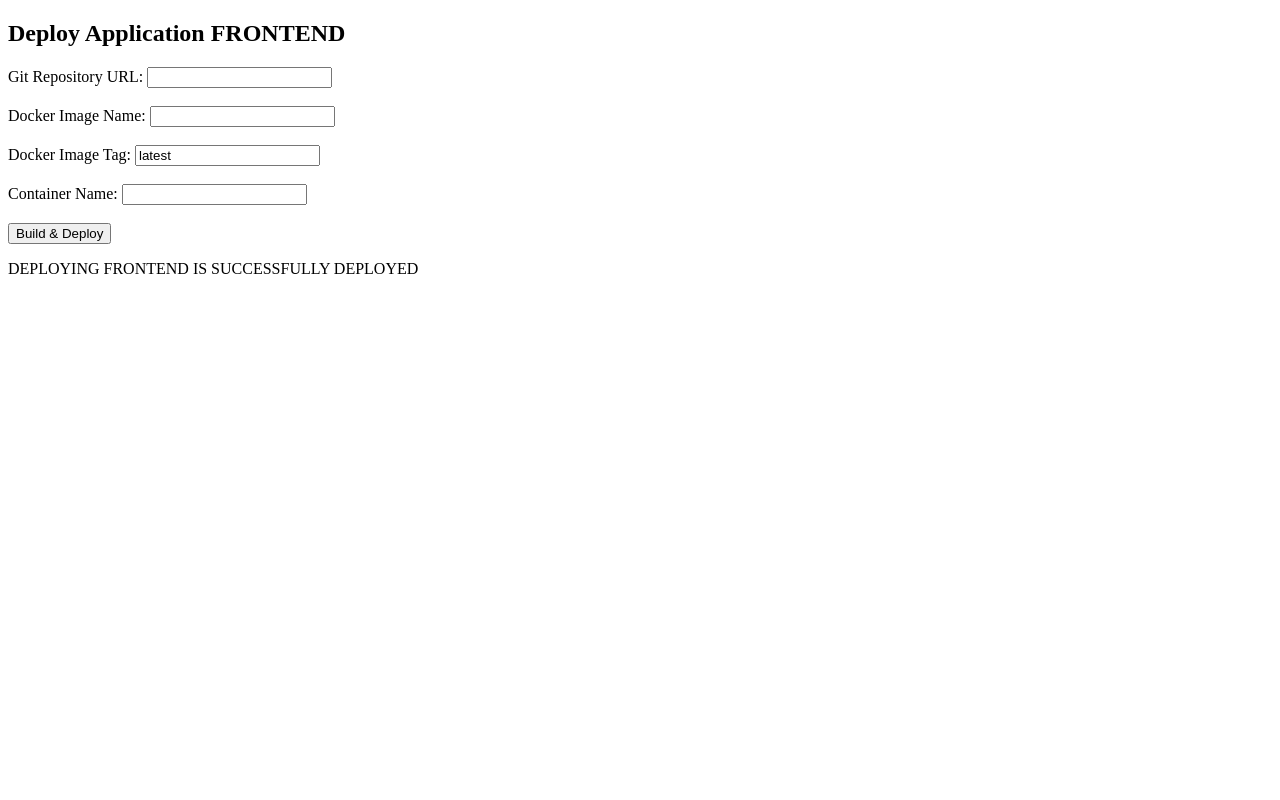
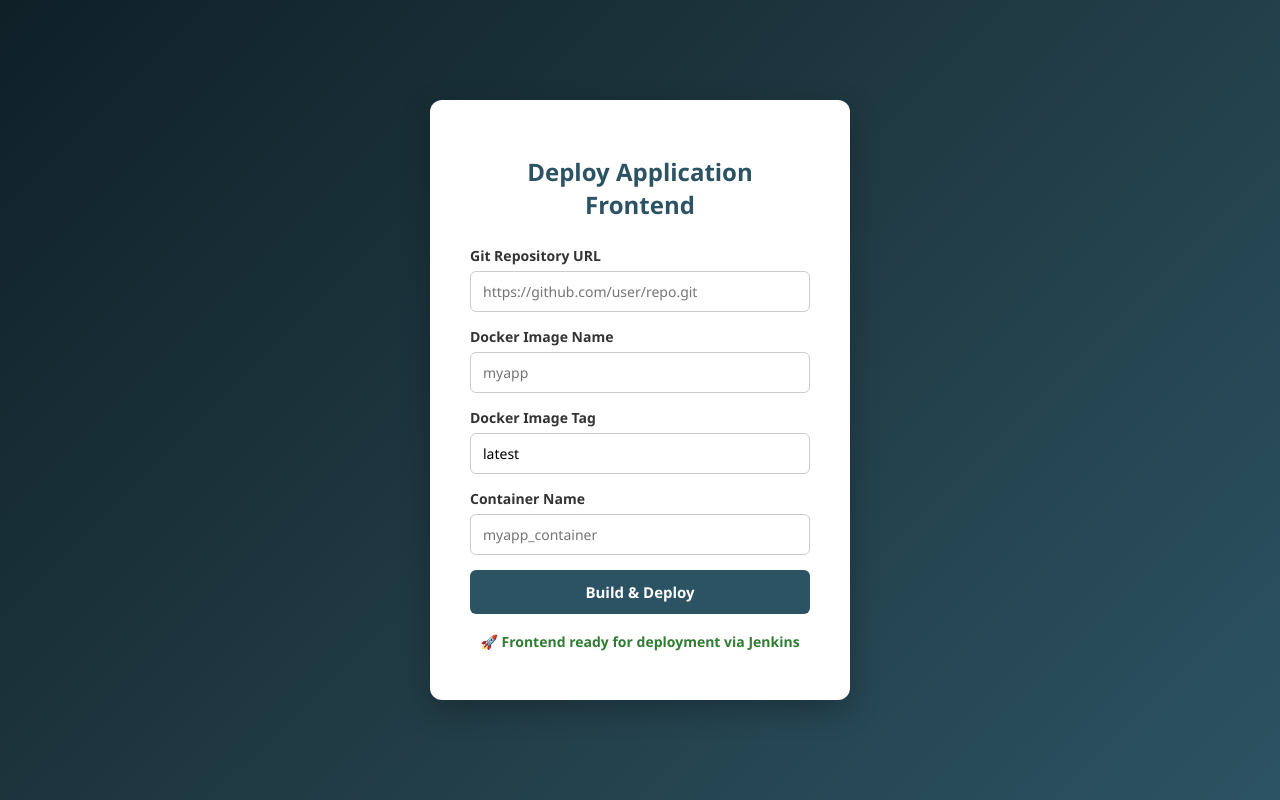
Before and after one commit to Balachandru-ai/DEPLOYMENTS, a plain HTML site: page index.html in a window 1280 px wide. Drawn offline with Linux system fonts and the light colour scheme.

Commit message:
Refactor deployment form layout and styles
Updated the HTML structure and styling for the deployment form.

```diff
--- a/index.html
+++ b/index.html
@@ -1,25 +1,115 @@
 <!DOCTYPE html>
-<html>
+<html lang="en">
 <head>
+  <meta charset="UTF-8">
   <title>Deploy with Docker + Jenkins</title>
+
+  <style>
+    * {
+      box-sizing: border-box;
+      font-family: "Segoe UI", Tahoma, Geneva, Verdana, sans-serif;
+    }
+
+    body {
+      background: linear-gradient(135deg, #0f2027, #203a43, #2c5364);
+      min-height: 100vh;
+      margin: 0;
+      display: flex;
+      align-items: center;
+      justify-content: center;
+      color: #333;
+    }
+
+    .container {
+      background: #ffffff;
+      padding: 35px 40px;
+      width: 420px;
+      border-radius: 12px;
+      box-shadow: 0 10px 30px rgba(0, 0, 0, 0.25);
+    }
+
+    h2 {
+      text-align: center;
+      margin-bottom: 25px;
+      color: #2c5364;
+    }
+
+    label {
+      font-weight: 600;
+      font-size: 14px;
+      margin-bottom: 6px;
+      display: block;
+    }
+
+    input[type="text"] {
+      width: 100%;
+      padding: 10px 12px;
+      border-radius: 6px;
+      border: 1px solid #ccc;
+      font-size: 14px;
+      margin-bottom: 15px;
+      transition: 0.3s;
+    }
+
+    input[type="text"]:focus {
+      outline: none;
+      border-color: #2c5364;
+      box-shadow: 0 0 5px rgba(44, 83, 100, 0.5);
+    }
+
+    input[type="submit"] {
+      width: 100%;
+      background: #2c5364;
+      color: #fff;
+      border: none;
+      padding: 12px;
+      border-radius: 6px;
+      font-size: 15px;
+      font-weight: bold;
+      cursor: pointer;
+      transition: 0.3s;
+    }
+
+    input[type="submit"]:hover {
+      background: #203a43;
+      transform: translateY(-1px);
+    }
+
+    .success {
+      margin-top: 18px;
+      text-align: center;
+      font-size: 14px;
+      color: #2e7d32;
+      font-weight: 600;
+    }
+  </style>
 </head>
+
 <body>
-  <h2>Deploy Application FRONTEND</h2>
-  <form action="http://JENKINS_URL/job/JOB_NAME/buildWithParameters" method="GET">
-    <label>Git Repository URL:</label>
-    <input type="text" name="GIT_REPO" required><br><br>
 
-    <label>Docker Image Name:</label>
-    <input type="text" name="IMAGE_NAME" required><br><br>
+  <div class="container">
+    <h2>Deploy Application Frontend</h2>
 
-    <label>Docker Image Tag:</label>
-    <input type="text" name="IMAGE_TAG" value="latest" required><br><br>
+    <form action="http://JENKINS_URL/job/JOB_NAME/buildWithParameters" method="GET">
 
-    <label>Container Name:</label>
-    <input type="text" name="CONTAINER_NAME" required><br><br>
+      <label>Git Repository URL</label>
+      <input type="text" name="GIT_REPO" placeholder="https://github.com/user/repo.git" required>
 
-    <input type="submit" value="Build & Deploy">
-  </form>
-<p>DEPLOYING FRONTEND IS SUCCESSFULLY DEPLOYED</p>
+      <label>Docker Image Name</label>
+      <input type="text" name="IMAGE_NAME" placeholder="myapp" required>
+
+      <label>Docker Image Tag</label>
+      <input type="text" name="IMAGE_TAG" value="latest" required>
+
+      <label>Container Name</label>
+      <input type="text" name="CONTAINER_NAME" placeholder="myapp_container" required>
+
+      <input type="submit" value="Build & Deploy">
+
+    </form>
+
+    <p class="success">🚀 Frontend ready for deployment via Jenkins</p>
+  </div>
+
 </body>
 </html>
```
